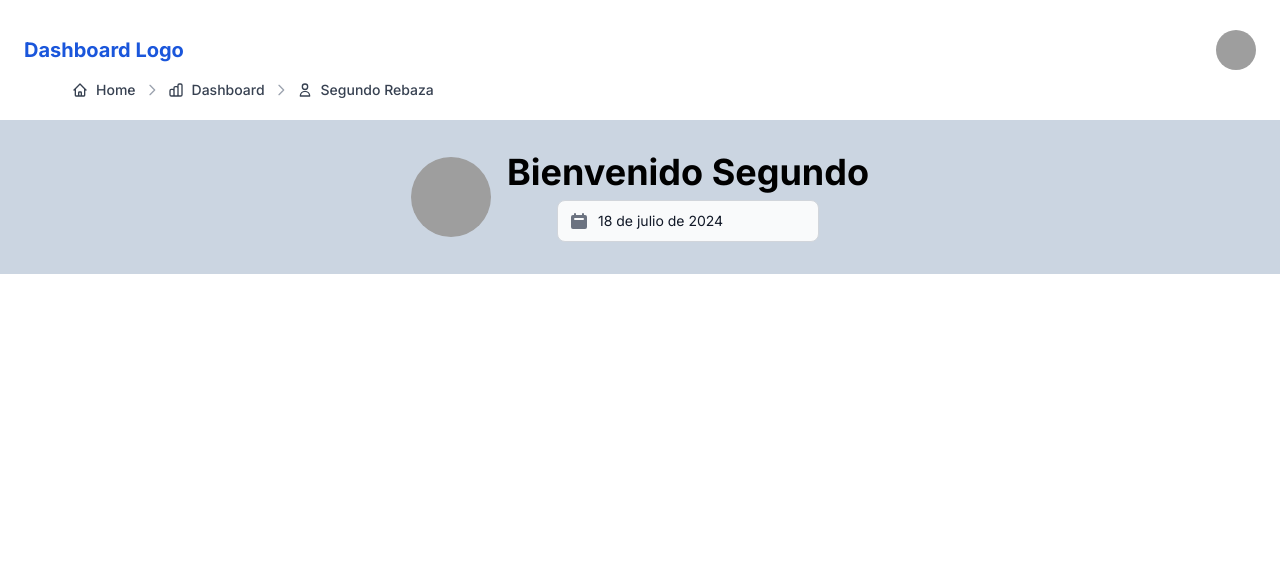
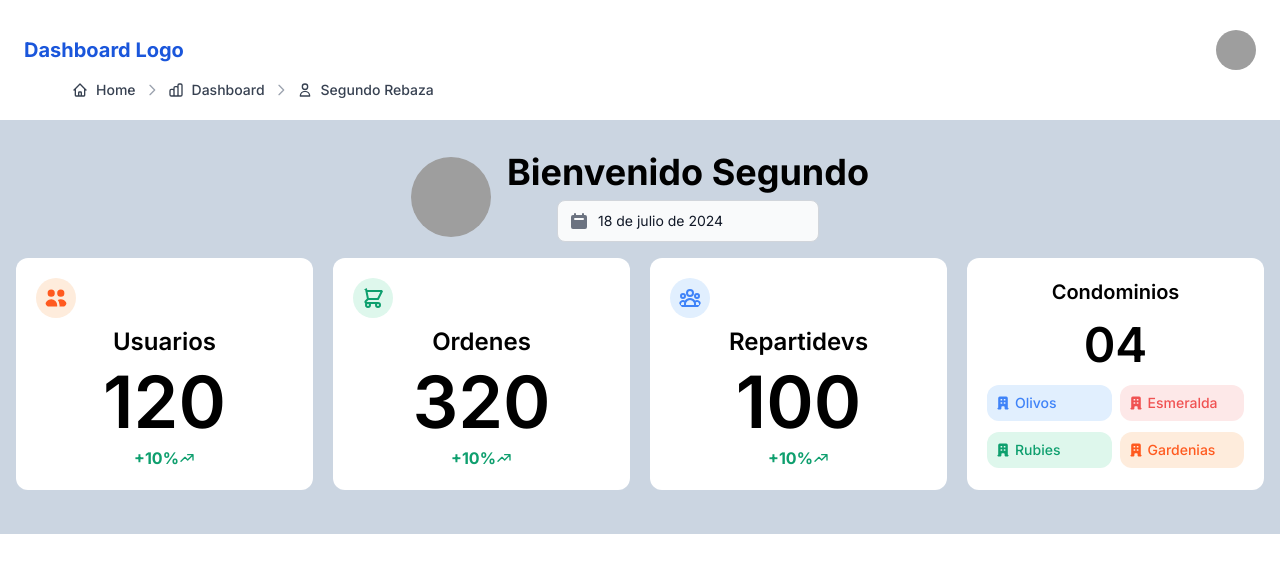
Before and after one commit to SegundoRP/ican_project, a Next.js app in the folder frontend/: page /dashboard in a window 1280 px wide. Shown: the top 572 px of the page. Built offline with nearby package versions, Linux system fonts and the light colour scheme; grey boxes are pictures that could not be loaded.

Commit message:
feat: :sparkles: Se creo el componente Cards y se agrego dicho componente a la pagina Dashboard

```diff
--- a/frontend/src/app/dashboard/page.jsx
+++ b/frontend/src/app/dashboard/page.jsx
@@ -1,3 +1,4 @@
+import Cards from "@/components/dashboard/cards/Cards";
 import { Avatar, Datepicker } from "flowbite-react";
 
 
@@ -20,6 +21,7 @@ export default function pageDashboard() {
           </div>
         </div>
       </section>
+      <Cards/>
     </main>
   )
 }
--- /dev/null
+++ b/frontend/src/components/dashboard/cards/Cards.jsx
@@ -0,0 +1,82 @@
+"use client";
+
+import {
+    HiOfficeBuilding,
+    HiOutlineShoppingCart,
+    HiOutlineUserGroup,
+    HiUsers,
+    HiOutlineTrendingUp,
+  } from "react-icons/hi";
+
+export default function Cards() {
+  return (
+    <section className="grid md:grid-cols-2 lg:grid-cols-4 gap-5 mb-7 text-center">
+        <div className="bg-white rounded-xl p-5 grid gap-2 hover:bg-orange-50 hover:transition-all hover:cursor-pointer hover:text-orange-500">
+          <HiUsers
+            size={40}
+            className="text-orange-500 bg-orange-100 rounded-full p-2"
+          />
+          <h3 className="text-2xl font-semibold ">Usuarios</h3>
+          <h3 className="text-7xl font-semibold ">120</h3>
+          <h3 className="text-green-500 font-bold flex items-center justify-center">
+            +10% <HiOutlineTrendingUp />
+          </h3>
+        </div>
+
+        <div className="bg-white rounded-xl p-5 grid gap-2 hover:bg-green-50 hover:transition-all hover:cursor-pointer hover:text-green-500">
+          <HiOutlineShoppingCart
+            size={40}
+            className="text-green-500 bg-green-100 rounded-full p-2"
+          />
+          <h3 className="text-2xl font-semibold">Ordenes</h3>
+          <h3 className="text-7xl font-semibold">320</h3>
+          <h3 className="text-green-500 font-bold flex items-center justify-center">
+            +10% <HiOutlineTrendingUp />
+          </h3>
+        </div>
+
+        <div className="bg-white rounded-xl p-5 grid gap-2 hover:bg-blue-50 hover:transition-all hover:cursor-pointer hover:text-blue-500">
+          <HiOutlineUserGroup
+            size={40}
+            className="text-blue-500 bg-blue-100 rounded-full p-2"
+          />
+          <h3 className="text-2xl font-semibold">Repartidevs</h3>
+          <h3 className="text-7xl font-semibold">100</h3>
+          <h3 className="text-green-500 font-bold flex items-center justify-center">
+            +10% <HiOutlineTrendingUp />
+          </h3>
+        </div>
+
+        <div className="bg-white rounded-xl p-5 grid gap-2 hover:bg-teal-50 hover:transition-all hover:cursor-pointer hover:text-teal-500">
+          <h3 className="text-xl font-semibold">Condominios</h3>
+          <h3 className="text-5xl font-semibold">04</h3>
+          <div className=" grid grid-cols-2 sm:grid-cols-2 gap-2 items-center justify-between text-center">
+            <div className="flex gap-1 items-center bg-blue-100 p-2 rounded-xl cursor-pointer">
+              <HiOfficeBuilding className="text-blue-500" />
+              <span className="text-blue-500 font-medium text-base lg:text-sm">
+                Olivos
+              </span>
+            </div>
+            <div className="flex gap-1 items-center bg-red-100 p-2 rounded-xl cursor-pointer">
+              <HiOfficeBuilding className="text-red-500" />
+              <span className="text-red-500 font-medium text-base lg:text-sm">
+                Esmeralda
+              </span>
+            </div>
+            <div className="flex gap-1 items-center bg-green-100 p-2 rounded-xl cursor-pointer">
+              <HiOfficeBuilding className="text-green-500" />
+              <span className="text-green-500 font-medium text-base lg:text-sm">
+                Rubies
+              </span>
+            </div>
+            <div className="flex gap-1 items-center bg-orange-100 p-2 rounded-xl cursor-pointer">
+              <HiOfficeBuilding className="text-orange-500" />
+              <span className="text-orange-500 font-medium text-base lg:text-sm">
+                Gardenias
+              </span>
+            </div>
+          </div>
+        </div>
+      </section>
+  )
+}
```
